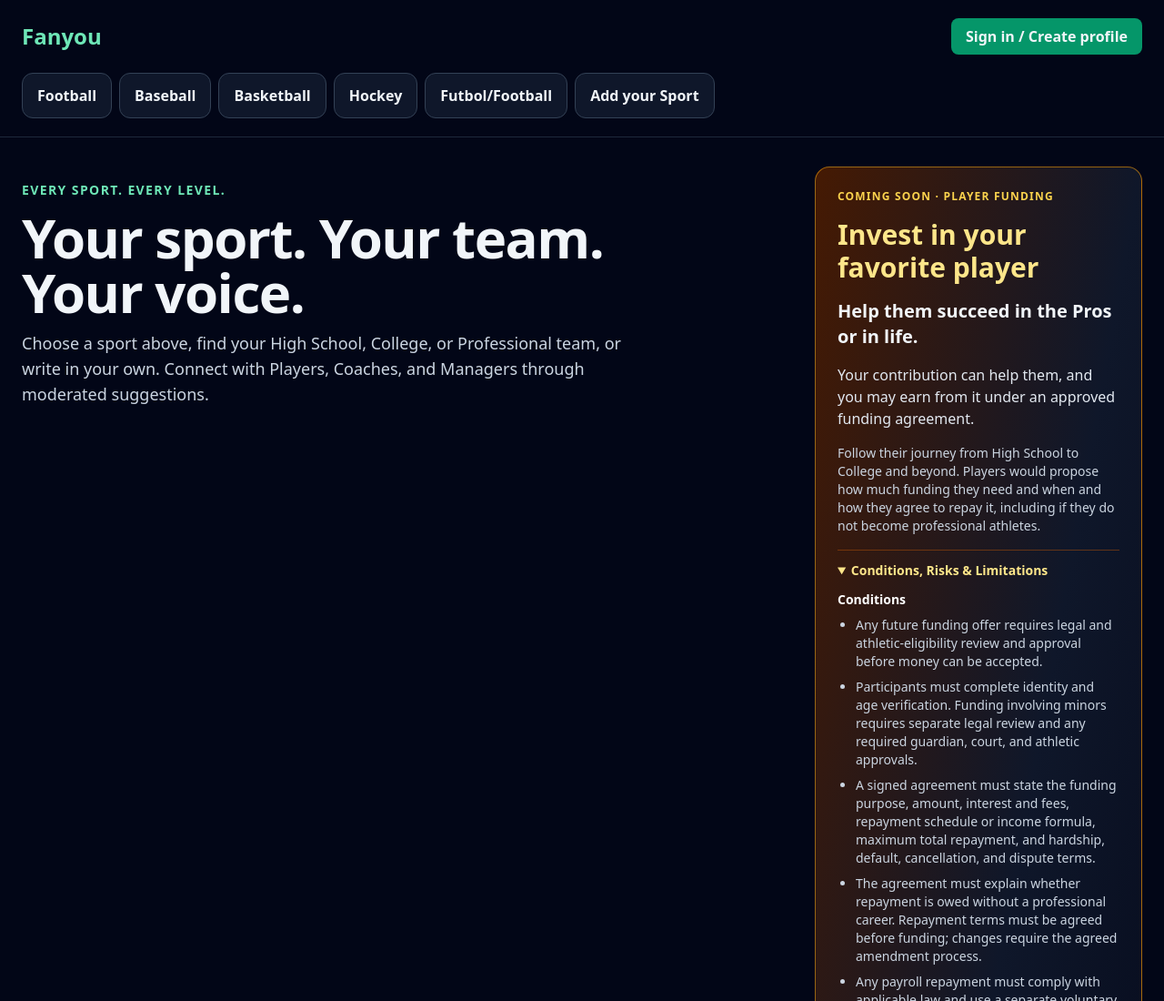
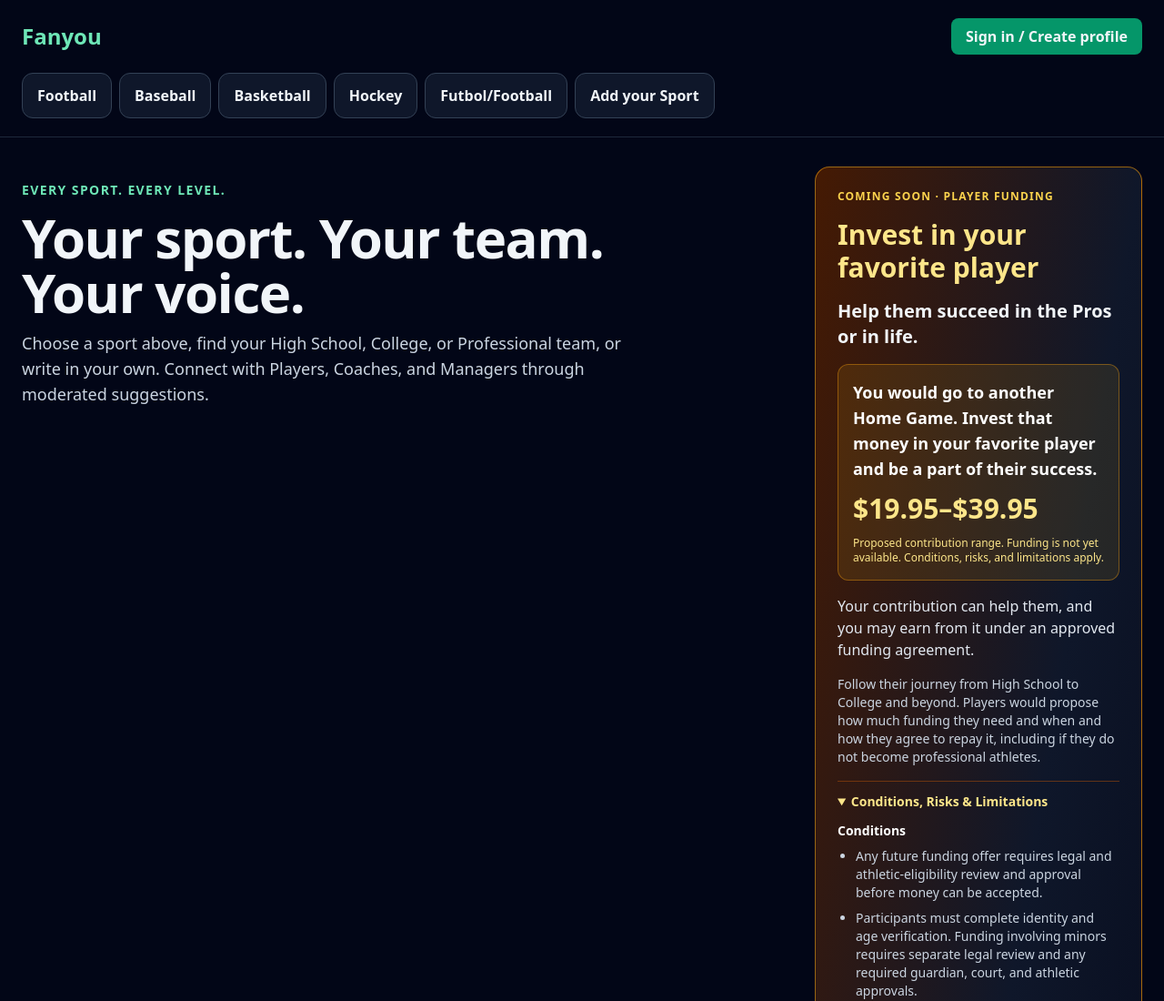
Before and after one commit to DSangHub/fanyou, a website: page index.html in a window 1280 px wide. Shown: the top 1100 px of the page at 91% size. Drawn offline with nearby package versions, Linux system fonts and the light colour scheme; no server answers.

Commit message:
Add home game player-funding message and proposed contribution range

```diff
--- a/index.html
+++ b/index.html
@@ -38,6 +38,11 @@
     <p class="text-xs font-bold uppercase tracking-widest text-amber-300">Coming soon · Player funding</p>
     <h2 id="player-investment-heading" class="text-3xl font-extrabold text-amber-200">Invest in your favorite player</h2>
     <p class="text-xl font-semibold">Help them succeed in the Pros or in life.</p>
+    <div class="rounded-xl border border-amber-500/40 bg-amber-400/10 p-4 space-y-3">
+        <p class="text-lg font-semibold text-white">You would go to another Home Game. Invest that money in your favorite player and be a part of their success.</p>
+        <p class="text-3xl font-extrabold text-amber-200">$19.95–$39.95</p>
+        <p class="text-xs text-amber-200">Proposed contribution range. Funding is not yet available. Conditions, risks, and limitations apply.</p>
+    </div>
     <p class="text-slate-200">Your contribution can help them, and you may earn from it under an approved funding agreement.</p>
     <p class="text-sm text-slate-300">Follow their journey from High School to College and beyond. Players would propose how much funding they need and when and how they agree to repay it, including if they do not become professional athletes.</p>
     <details id="player-funding-terms" open class="text-sm border-t border-amber-700/50 pt-3">
```
